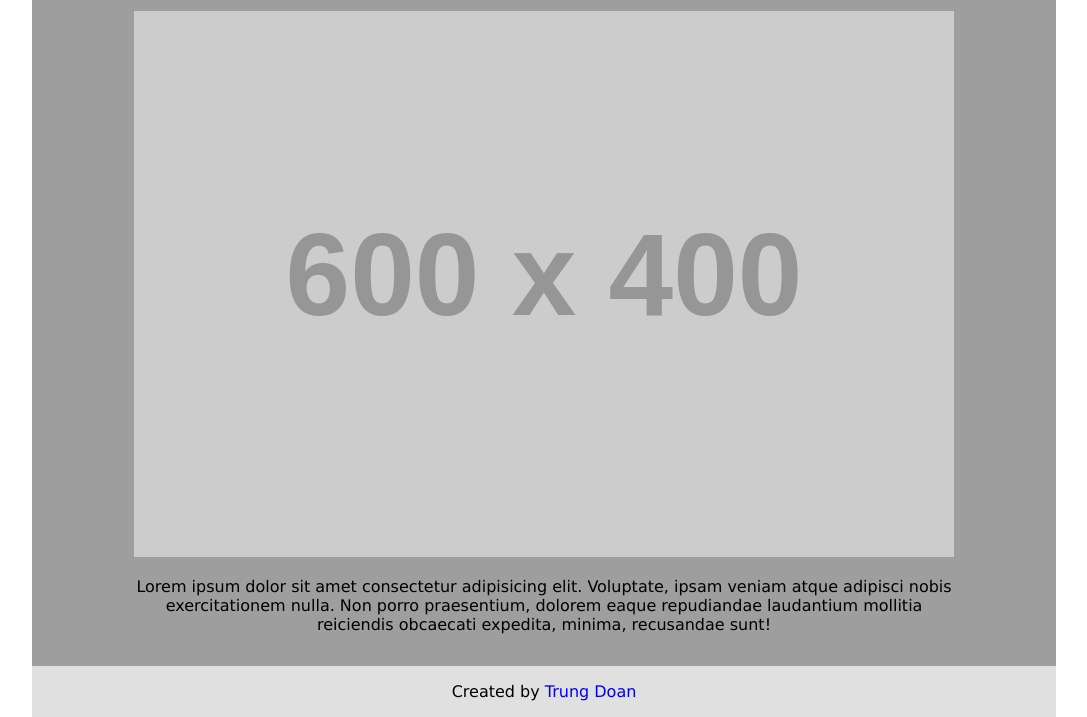
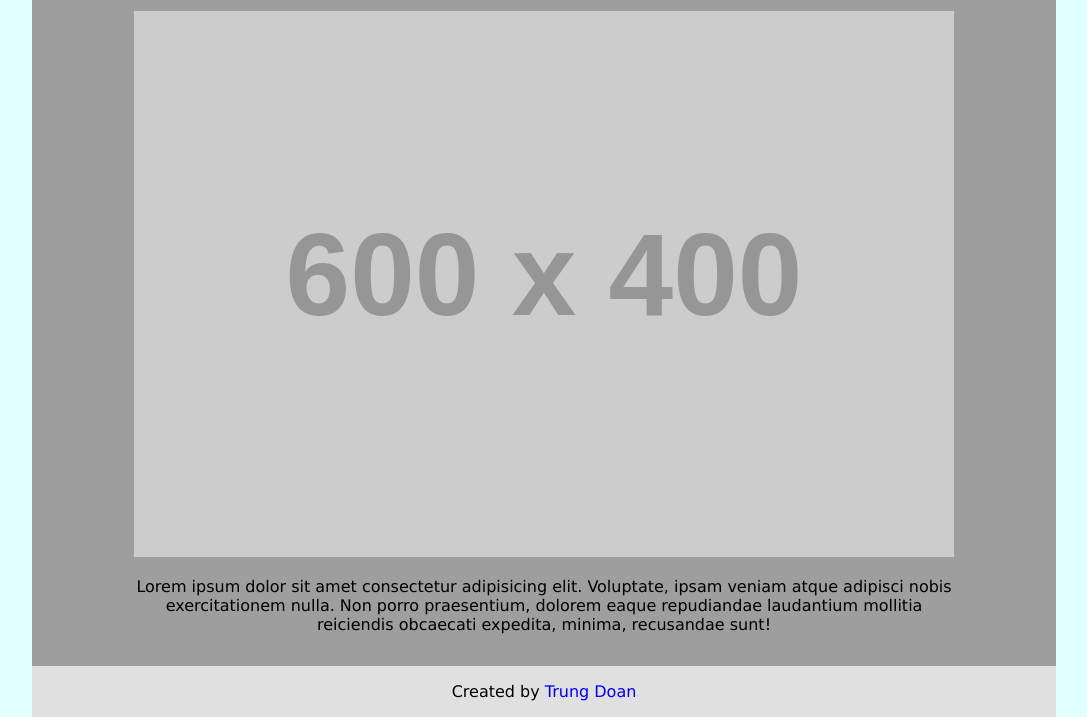
Before and after one commit to viettrung2103/WEB_DEV, a plain HTML site: page assignment/home.html in a window 1280 px wide. Shown: the part 217-934 px from the top of the page, without its empty margins (96-1183 px from the left). Drawn offline with Linux system fonts and the light colour scheme; placeholder pictures from the web are drawn by us.

Commit message:
add background color

```diff
--- a/assignment/css/style.css
+++ b/assignment/css/style.css
@@ -10,6 +10,7 @@ html {
 body {
   padding: 0;
   margin: 0;
+  background-color: #e0ffff;
 }
 
 header {
@@ -50,7 +51,6 @@ header li {
   height: 100%;
 
   display: block;
-
 }
 
 .nav-item {
@@ -60,19 +60,15 @@ header li {
   justify-content: center;
   align-items: center;
   font-size: 1.5rem;
-
 }
 li a {
   text-decoration: none;
   color: black;
-
 }
 
 .nav-item:hover {
   background-color: #bdbdbd;
 }
-
-
 
 main {
   background-color: #9e9e9e;
```
Also changed, not shown: assignment/snapshots/css-file.PNG (added).
